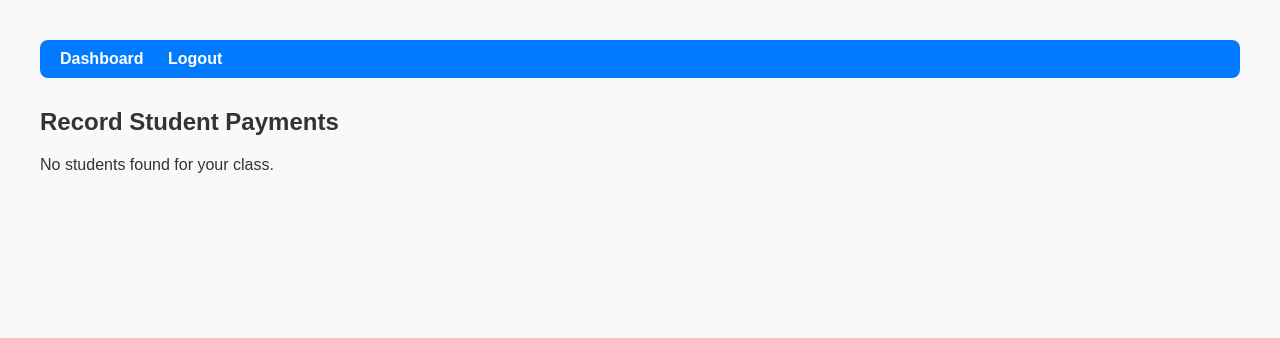
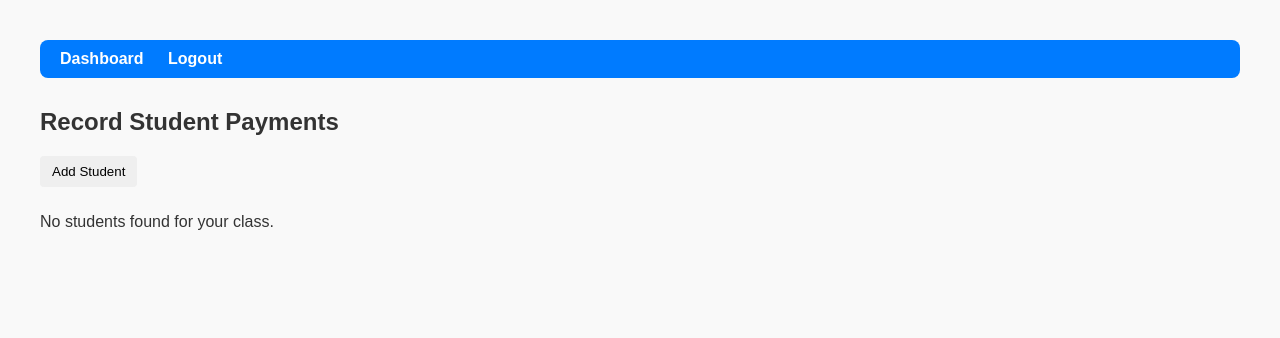
Before and after one commit to Mhmhm1/remedial_system, a Django app: template lessons/templates/lessons/student_payments.html in a window 1280 px wide. Shown: the top 338 px of the page. Run offline with Django 5.2, Linux system fonts and the light colour scheme; the template is opened without the code that fills it: values that come from a table or form of the project are taken from there, others are empty; data comes from the database, SQL or seed files in the repository.

Commit message:
Update student_payments.html

```diff
--- a/lessons/templates/lessons/student_payments.html
+++ b/lessons/templates/lessons/student_payments.html
@@ -4,7 +4,7 @@
 {% block content %}
 <div class="container mt-4">
     <h2>Record Student Payments</h2>
-
+ <button id="addStudentBtn" style="margin-bottom: 10px;">Add Student</button>
     {% if students %}
         <button id="addStudentBtn" style="margin-bottom: 10px;">Add Student</button>
         <input type="text" id="searchInput" class="search-box" placeholder="Search students...">
```
